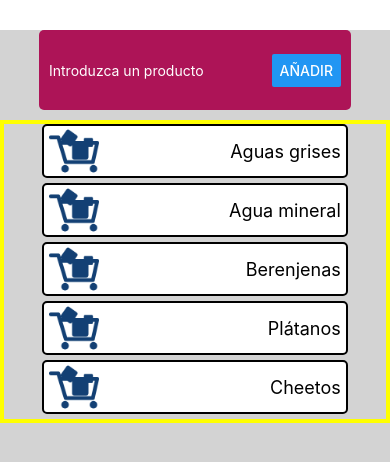
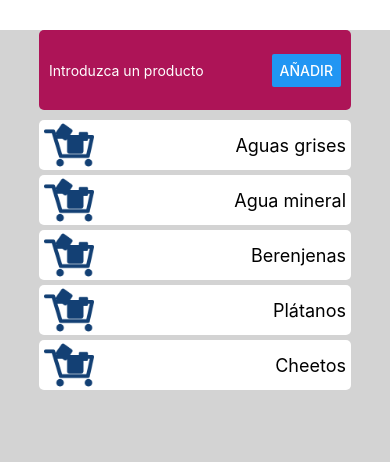
Before and after one commit to goyoregalado/02-shopping-list, a React Native app: screen / in a window 390 px wide. Shown: the top 462 px of the page. Built offline with nearby package versions, Linux system fonts and the light colour scheme.

Commit message:
Style(App.js): Removed borders

```diff
--- a/App.js
+++ b/App.js
@@ -34,17 +34,13 @@ const styles = StyleSheet.create({
   productList: {
     marginTop: 10,
     width: '100%',
-    borderWidth: 4,
-    borderColor: 'yellow',
     alignItems: 'center'
   },
   listItem: {
     flexDirection: 'row',
     justifyContent: 'space-between',
     alignItems: 'center',
-    borderColor: 'black',
     backgroundColor: 'white',
-    borderWidth: 2,
     borderRadius: 5,
     width: '80%',
     marginBottom: 5,
```
